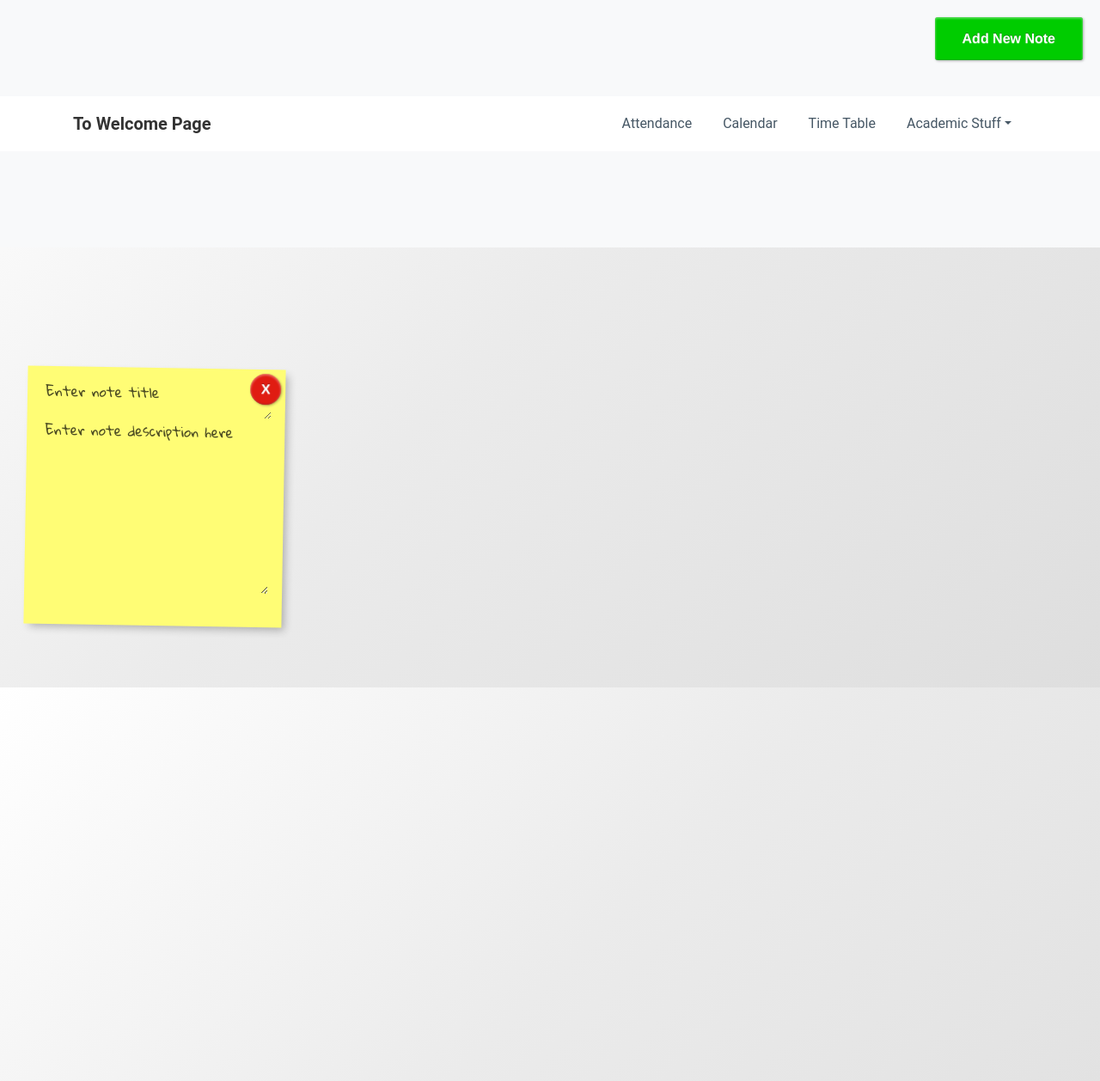
After one commit to king-11/Knightmode, a Django app: page /notes/ in a window 1280 px wide. The commit adds this page. Shown: the whole page at 86% size. Run offline with Django 3.2, Linux system fonts and the light colour scheme; some libraries are stand-ins or nearby versions.

Commit message:
commit after end :P

```diff
--- a/accounts/templates/login.html
+++ b/accounts/templates/login.html
@@ -14,7 +14,7 @@
 <body>
     <div class="login-dark">
       <div class="container">
-    <div class="jumbotron">
+    <div class="jumbotron" style="background-color: #1e2833 !important">
       <h1>College Bud</h1>
     </div>
         <form action="{% url 'accounts:login' %}" method="POST">
--- a/accounts/templates/sign_up.html
+++ b/accounts/templates/sign_up.html
@@ -14,7 +14,7 @@
 <body>
     <div class="login-dark">
       <div class="container">
-    <div class="jumbotron">
+    <div class="jumbotron" style="background-color: #1e2833 !important">
       <h1>College Bud</h1>
     </div>
     <div></br>
--- a/blog/static/assets3/css/identity.css
+++ b/blog/static/assets3/css/identity.css
@@ -61,8 +61,8 @@ body{
 	color: #777;
 	background: #fff;
 	border: .1vw solid #000000;
-	height: 30vw;
-	width: 55vw;
+	height: 20vw;
+	width: 50vw;
 	margin: 2vw auto;
 	-moz-border-radius: 2vw;
 	-webkit-border-radius: 2vw;
@@ -92,6 +92,7 @@ input[type=text], select {
 	border: 1px solid #ccc;
 	border-radius: 4px;
 	box-sizing: border-box;
+font-size: 20px;
   }
 
 input[type=button] {
@@ -103,6 +104,7 @@ input[type=button] {
 	border: none;
 	border-radius: 4px;
 	cursor: pointer;
+font-size: 25px;
   }
 
   input[type=button]:hover {
--- /dev/null
+++ b/blog/static/index.js
@@ -0,0 +1,102 @@
+(function($)
+{
+    /**
+     * Auto-growing textareas; technique ripped from Facebook
+     *
+     * https://github.com/jaz303/jquery-grab-bag/tree/master/javascripts/jquery.autogrow-textarea.js
+     */
+    $.fn.autogrow = function(options)
+    {
+        return this.filter('textarea').each(function()
+        {
+            var self         = this;
+            var $self        = $(self);
+            var minHeight    = $self.height();
+            var noFlickerPad = $self.hasClass('autogrow-short') ? 0 : parseInt($self.css('lineHeight')) || 0;
+
+            var shadow = $('<div></div>').css({
+                position:    'absolute',
+                top:         -10000,
+                left:        -10000,
+                width:       $self.width(),
+                fontSize:    $self.css('fontSize'),
+                fontFamily:  $self.css('fontFamily'),
+                fontWeight:  $self.css('fontWeight'),
+                lineHeight:  $self.css('lineHeight'),
+                resize:      'none',
+                'word-wrap': 'break-word'
+            }).appendTo(document.body);
+
+            var update = function(event)
+            {
+                var times = function(string, number)
+                {
+                    for (var i=0, r=''; i<number; i++) r += string;
+                    return r;
+                };
+
+                var val = self.value.replace(/</g, '&lt;')
+                                    .replace(/>/g, '&gt;')
+                                    .replace(/&/g, '&amp;')
+                                    .replace(/\n$/, '<br/>&nbsp;')
+                                    .replace(/\n/g, '<br/>')
+                                    .replace(/ {2,}/g, function(space){ return times('&nbsp;', space.length - 1) + ' ' });
+
+                // Did enter get pressed?  Resize in this keydown event so that the flicker doesn't occur.
+                if (event && event.data && event.data.event === 'keydown' && event.keyCode === 13) {
+                    val += '<br />';
+                }
+
+                shadow.css('width', $self.width());
+                shadow.html(val + (noFlickerPad === 0 ? '...' : '')); // Append '...' to resize pre-emptively.
+                $self.height(Math.max(shadow.height() + noFlickerPad, minHeight));
+            }
+
+            $self.change(update).keyup(update).keydown({event:'keydown'},update);
+            $(window).resize(update);
+
+            update();
+        });
+    };
+})(jQuery);
+
+
+var noteTemp =  '<div class="note">'
+				+	'<a href="javascript:;" class="button remove">X</a>'
+				+ 	'<div class="note_cnt">'
+				+		'<textarea class="title" placeholder="Enter note title"></textarea>'
+				+ 		'<textarea class="cnt" placeholder="Enter note description here"></textarea>'
+				+	'</div> '
+				+'</div>';
+
+var noteZindex = 1;
+function deleteNote(){
+    $(this).parent('.note').hide("puff",{ percent: 133}, 250);
+};
+
+function newNote() {
+  $(noteTemp).hide().appendTo("#board").show("fade", 300).draggable().on('dragstart',
+    function(){
+       $(this).zIndex(++noteZindex);
+    });
+
+	$('.remove').click(deleteNote);
+	$('textarea').autogrow();
+
+  $('.note')
+	return false;
+};
+
+
+
+$(document).ready(function() {
+
+    $("#board").height($(document).height());
+
+    $("#add_new").click(newNote);
+
+    $('.remove').click(deleteNote);
+    newNote();
+
+    return false;
+});
--- /dev/null
+++ b/blog/static/style.css
@@ -0,0 +1,215 @@
+/* * Hide from both screenreaders and browsers: h5bp.com/u */
+.hidden {
+  display: none !important;
+  visibility: hidden;
+}
+
+/* * Hide only visually, but have it available for screenreaders: h5bp.com/v */
+.visuallyhidden {
+  border: 0;
+  clip: rect(0 0 0 0);
+  height: 1px;
+  margin: -1px;
+  overflow: hidden;
+  padding: 0;
+  position: absolute;
+  width: 1px;
+}
+
+/* * Extends the .visuallyhidden class to allow the element to be focusable * when navigated to via the keyboard: h5bp.com/p */
+.visuallyhidden.focusable:active,
+.visuallyhidden.focusable:focus {
+  clip: auto;
+  height: auto;
+  margin: 0;
+  overflow: visible;
+  position: static;
+  width: auto;
+}
+
+/* * Hide visually and from screenreaders, but maintain layout */
+.invisible {
+  visibility: hidden;
+}
+
+.clearfix:before,
+.clearfix:after {
+  content: " ";
+  /* 1 */
+  display: table;
+  /* 2 */
+}
+
+.clearfix:after {
+  clear: both;
+}
+
+.noflick, .button, .note, #board {
+  perspective: 1000;
+  backface-visibility: hidden;
+  transform: translate3d(0, 0, 0);
+}
+
+/* ==========================================================================
+   Base styles: opinionated defaults
+   ========================================================================== */
+* {
+  box-sizing: border-box;
+}
+
+html,
+button,
+input,
+select,
+textarea {
+  color: #000000;
+}
+
+body {
+  font-size: 1em;
+  line-height: 1;
+  background-color: white;
+  background: linear-gradient(135deg, white 0%, #ebebeb 47%, #dedede 100%);
+}
+
+::selection {
+  background: #B3D4FC;
+  text-shadow: none;
+}
+
+a:focus {
+  outline: none;
+}
+
+::-webkit-input-placeholder {
+  color: rgba(0, 0, 0, 0.7);
+}
+
+:placeholder {
+  /* Firefox 18- */
+  color: rgba(0, 0, 0, 0.7);
+}
+
+/* ==========================================================================
+   Author's custom styles
+   ========================================================================== */
+#board {
+  padding: 100px 30px 30px;
+  margin-top: 40px;
+  overflow-y: visible;
+}
+
+.note {
+  float: left;
+  display: block;
+  position: relative;
+  padding: 1em;
+  width: 300px;
+  min-height: 300px;
+  margin: 0 30px 30px 0;
+  background: linear-gradient(top, rgba(0, 0, 0, 0.05), rgba(0, 0, 0, 0.25));
+  background-color: #FFFD75;
+  box-shadow: 5px 5px 10px -2px rgba(33, 33, 33, 0.3);
+  transform: rotate(2deg);
+  transform: skew(-1deg, 1deg);
+  transition: transform 0.15s;
+  z-index: 1;
+}
+.note:hover {
+  cursor: move;
+}
+.note.ui-draggable-dragging:nth-child(n) {
+  box-shadow: 5px 5px 15px 0 rgba(0, 0, 0, 0.3);
+  transform: scale(1.125) !important;
+  z-index: 100;
+  cursor: move;
+  transition: transform 0.15s;
+}
+.note textarea {
+  background-color: transparent;
+  border: none;
+  resize: vertical;
+  font-family: "Gloria Hallelujah", cursive;
+  width: 100%;
+  padding: 5px;
+}
+.note textarea:focus {
+  outline: none;
+  border: none;
+  box-shadow: 0 0 5px 1px rgba(0, 0, 0, 0.2) inset;
+}
+.note textarea .title {
+  font-size: 24px;
+  line-height: 1.2;
+  color: #000000;
+  height: 64px;
+  margin-top: 20px;
+}
+.note textarea.cnt {
+  min-height: 200px;
+}
+.note:nth-child(2n) {
+  background: #FAAACA;
+}
+.note:nth-child(3n) {
+  background: #69F098;
+}
+
+/* Button style  */
+.button {
+  font: bold 16px Helvetica, Arial, sans-serif;
+  color: #FFFFFF;
+  padding: 1em 2em;
+  background: linear-gradient(top, rgba(0, 0, 0, 0.15), rgba(0, 0, 0, 0.3));
+  background-color: #00CC00;
+  border-radius: 3px;
+  box-shadow: 1px 1px 3px rgba(0, 0, 0, 0.3), inset 0 -1px 2px -1px rgba(0, 0, 0, 0.5), inset 0 1px 2px 1px rgba(255, 255, 255, 0.3);
+  text-shadow: 0 -1px 0 rgba(0, 0, 0, 0.3), 0 1px 0 rgba(255, 255, 255, 0.3);
+  text-decoration: none;
+  transition: transform 0.15s, background 0.01s;
+}
+.button:hover {
+  background-color: #00EE00;
+  box-shadow: 0 0 0 0 rgba(0, 0, 0, 0.3), inset 0 -1px 2px -1px rgba(0, 0, 0, 0.5), inset 0 1px 2px 1px rgba(255, 255, 255, 0.3);
+}
+.button:active {
+  background: linear-gradient(bottom, rgba(0, 0, 0, 0.15), rgba(0, 0, 0, 0.3));
+  background-color: #00CC00;
+  text-shadow: 0 1px 0 rgba(0, 0, 0, 0.3), 0 -1px 0 rgba(255, 255, 255, 0.3);
+  box-shadow: inset 0 1px 2px rgba(0, 0, 0, 0.3), inset 0 -1px 2px rgba(255, 255, 255, 0.3);
+  outline: none;
+}
+.button.remove {
+  position: absolute;
+  top: 5px;
+  right: 5px;
+  width: 36px;
+  height: 36px;
+  border-radius: 50%;
+  background-color: #E01C12;
+  text-align: center;
+  line-height: 16px;
+  padding: 10px;
+  border-color: #B30000;
+  font-style: 1.6em;
+  font-weight: bolder;
+  font-family: Helvetica, Arial, sans-serif;
+}
+.button.remove:hover {
+  background-color: #EF0005;
+}
+
+#add_new {
+  position: fixed;
+  top: 20px;
+  right: 20px;
+  z-index: 100;
+}
+
+.author {
+  position: absolute;
+  top: 20px;
+  left: 20px;
+}
+
+/*# sourceMappingURL=style.css.map */
--- a/blog/templates/Attendance.html
+++ b/blog/templates/Attendance.html
@@ -29,7 +29,7 @@
                   <li class="nav-item" role="presentation"><a class="nav-link" href="{% url 'blog:Calendar' %}">Calendar</a></li>
                   <li class="nav-item" role="presentation"><a class="nav-link" href="#">Time Table</a></li>
                   <li class="nav-item dropdown"><a class="dropdown-toggle nav-link" data-toggle="dropdown" aria-expanded="false" href="#">Academic Stuff</a>
-                      <div class="dropdown-menu" role="menu"><a class="dropdown-item" role="presentation" href="{% url 'blog:identity' %}">Identity Proof</a><a class="dropdown-item" role="presentation" href="{% url 'blog:curriculum' %}">Curriculum</a><a class="dropdown-item" role="presentation" href="#">Notes</a></div>
+                      <div class="dropdown-menu" role="menu"><a class="dropdown-item" role="presentation" href="{% url 'blog:identity' %}">Identity Proof</a><a class="dropdown-item" role="presentation" href="{% url 'blog:curriculum' %}">Curriculum</a><a class="dropdown-item" role="presentation" href="{% url 'blog:notes' %}">Notes</a></div>
                     </li>
                 </ul>
             </div>
--- a/blog/templates/Calendar.html
+++ b/blog/templates/Calendar.html
@@ -27,7 +27,7 @@
                       <li class="nav-item" role="presentation"><a class="nav-link" href="{% url 'blog:Calendar' %}">Calendar</a></li>
                       <li class="nav-item" role="presentation"><a class="nav-link" href="#">Time Table</a></li>
                       <li class="nav-item dropdown"><a class="dropdown-toggle nav-link" data-toggle="dropdown" aria-expanded="false" href="#">Academic Stuff</a>
-                          <div class="dropdown-menu" role="menu"><a class="dropdown-item" role="presentation" href="{% url 'blog:identity' %}">Identity Proof</a><a class="dropdown-item" role="presentation" href="{% url 'blog:curriculum' %}">Curriculum</a><a class="dropdown-item" role="presentation" href="#">Notes</a></div>
+                          <div class="dropdown-menu" role="menu"><a class="dropdown-item" role="presentation" href="{% url 'blog:identity' %}">Identity Proof</a><a class="dropdown-item" role="presentation" href="{% url 'blog:curriculum' %}">Curriculum</a><a class="dropdown-item" role="presentation" href="{% url 'blog:notes' %}">Notes</a></div>
                         </li>
                     </ul>
                 </div>
--- a/blog/templates/Welcome.html
+++ b/blog/templates/Welcome.html
@@ -24,7 +24,7 @@
                         <li class="nav-item" role="presentation"><a class="nav-link" href="{% url 'blog:Calendar' %}">Calendar</a></li>
                         <li class="nav-item" role="presentation"><a class="nav-link" href="#">Time Table</a></li>
                         <li class="nav-item dropdown"><a class="dropdown-toggle nav-link" data-toggle="dropdown" aria-expanded="false" href="#">Academic Stuff</a>
-                            <div class="dropdown-menu" role="menu"><a class="dropdown-item" role="presentation" href="{% url 'blog:identity' %}">Identity Proof</a><a class="dropdown-item" role="presentation" href="{% url 'blog:curriculum' %}">Curriculum</a><a class="dropdown-item" role="presentation" href="#">Notes</a></div>
+                            <div class="dropdown-menu" role="menu"><a class="dropdown-item" role="presentation" href="{% url 'blog:identity' %}">Identity Proof</a><a class="dropdown-item" role="presentation" href="{% url 'blog:curriculum' %}">Curriculum</a><a class="dropdown-item" role="presentation" href="{% url 'blog:notes' %}">Notes</a></div>
                         </li>
                     </ul>
                 </div>
--- a/blog/templates/curriculum.html
+++ b/blog/templates/curriculum.html
@@ -28,7 +28,7 @@
                         <li class="nav-item" role="presentation"><a class="nav-link" href="{% url 'blog:Calendar' %}">Calendar</a></li>
                         <li class="nav-item" role="presentation"><a class="nav-link" href="#">Time Table</a></li>
                         <li class="nav-item dropdown"><a class="dropdown-toggle nav-link" data-toggle="dropdown" aria-expanded="false" href="#">Academic Stuff</a>
-                            <div class="dropdown-menu" role="menu"><a class="dropdown-item" role="presentation" href="{% url 'blog:identity' %}">Identity Proof</a><a class="dropdown-item" role="presentation" href="{% url 'blog:curriculum' %}">Curriculum</a><a class="dropdown-item" role="presentation" href="#">Notes</a></div>
+                            <div class="dropdown-menu" role="menu"><a class="dropdown-item" role="presentation" href="{% url 'blog:identity' %}">Identity Proof</a><a class="dropdown-item" role="presentation" href="{% url 'blog:curriculum' %}">Curriculum</a><a class="dropdown-item" role="presentation" href="{% url 'blog:notes' %}">Notes</a></div>
                         </li>
                     </ul>
                 </div>
--- a/blog/templates/identity.html
+++ b/blog/templates/identity.html
@@ -14,7 +14,7 @@
   <body onload="init()">
     <div id="main-box" class="clear">
       <div class="plan" id="inner-box">
-        <h3>IDENTITY PROOF<span>PHOTO</span></h3>
+        <h3>IDENTITY PROOF<div class="col-lg-3"><img class="rounded-circle img-fluid mb-3" src="{% static 'assets/img/testimonials-3.jpg' %}"></div></h3>
         <a class="DETAILS"></a>
           <form id="input-details">
             <ul>
--- /dev/null
+++ b/blog/templates/notes.html
@@ -0,0 +1,54 @@
+{% load static %}
+<!DOCTYPE html>
+<html>
+<head>
+  <meta charset="utf-8">
+  <meta name="viewport" content="width=device-width, initial-scale=1.0">
+  <title>Sticky Notes board</title>
+  <link rel="stylesheet" href="{% static 'assets/css/Calendar.css' %}">
+  <link rel="stylesheet" href="{% static 'assets/bootstrap/css/bootstrap.min.css">
+  <link rel="stylesheet" href="https://fonts.googleapis.com/css?family=Lato:300,400,700,300italic,400italic,700italic">
+  <link rel="stylesheet" href="{% static 'assets/fonts/simple-line-icons.min.css' %}">
+  <link rel="stylesheet" href="{% static 'assets/css/Navigation-Clean.css' %}">
+  <link rel="stylesheet" href="{% static 'assets/bootstrap/css/bootstrap.min.css' %}">
+  <link rel="stylesheet" href="https://fonts.googleapis.com/css?family=Lato:300,400,700,300italic,400italic,700italic">
+  <link rel="stylesheet" href="{% static 'assets/fonts/simple-line-icons.min.css' %}">
+  <link rel="stylesheet" href="https://cdnjs.cloudflare.com/ajax/libs/animate.css/3.5.2/animate.min.css">
+  <link rel="stylesheet" href="{% static 'assets/css/Navigation-Clean.css' %}">
+  <link href='https://fonts.googleapis.com/css?family=Gloria+Hallelujah' rel='stylesheet' type='text/css'>
+
+  <link rel="stylesheet" href="https://ajax.googleapis.com/ajax/libs/jqueryui/1.11.2/themes/smoothness/jquery-ui.css"/>
+  <script src="https://cdnjs.cloudflare.com/ajax/libs/modernizr/2.8.3/modernizr.min.js" type="text/javascript"></script>
+  <link rel="stylesheet" href="{% static 'style.css' %}"/>
+</head>
+<body>
+  <section class="features-icons bg-light text-center" id="top">
+      <nav class="navbar navbar-light navbar-expand-md navigation-clean">
+          <div class="container"><a class="navbar-brand" href="{% url 'blog:welcome' %}">To Welcome Page</a><button data-toggle="collapse" class="navbar-toggler" data-target="#navcol-1"><span class="sr-only">Toggle navigation</span><span class="navbar-toggler-icon"></span></button>
+              <div class="collapse navbar-collapse"
+                  id="navcol-1">
+                  <ul class="nav navbar-nav ml-auto">
+                    <li class="nav-item" role="presentation"><a class="nav-link" href="{% url 'blog:attendance' %}">Attendance</a></li>
+                    <li class="nav-item" role="presentation"><a class="nav-link" href="{% url 'blog:Calendar' %}">Calendar</a></li>
+                    <li class="nav-item" role="presentation"><a class="nav-link" href="#">Time Table</a></li>
+                    <li class="nav-item dropdown"><a class="dropdown-toggle nav-link" data-toggle="dropdown" aria-expanded="false" href="#">Academic Stuff</a>
+                        <div class="dropdown-menu" role="menu"><a class="dropdown-item" role="presentation" href="{% url 'blog:identity' %}">Identity Proof</a><a class="dropdown-item" role="presentation" href="{% url 'blog:curriculum' %}">Curriculum</a><a class="dropdown-item" role="presentation" href="{% url 'blog:notes' %}">Notes</a></div>
+                      </li>
+                  </ul>
+              </div>
+          </div>
+      </nav>
+  </section>
+  <a href="javascript:;" class="button" id="add_new">Add New Note</a>
+  <div id="board">
+
+  </div>
+  <script src="https://cdnjs.cloudflare.com/ajax/libs/jquery/2.1.3/jquery.min.js"></script>
+  <script src="https://ajax.googleapis.com/ajax/libs/jqueryui/1.11.2/jquery-ui.min.js"></script>
+  <script src="{% static 'index.js' %}">
+
+  </script>
+
+
+</body>
+</html>
--- a/blog/urls.py
+++ b/blog/urls.py
@@ -9,4 +9,5 @@ urlpatterns = [
     path('identity/', views.identity, name='identity'),
     path('curriculum/', views.curriculum, name='curriculum'),
     path('attendance/', views.attendance, name='attendance'),
+    path('notes/', views.notes, name='notes'),
 ]
--- a/blog/views.py
+++ b/blog/views.py
@@ -15,3 +15,6 @@ def curriculum(request):
 
 def attendance(request):
     return render(request, 'Attendance.html', {})
+
+def notes(request):
+    return render(request, 'notes.html', {})
```
Also changed, not shown: db.sqlite3.
